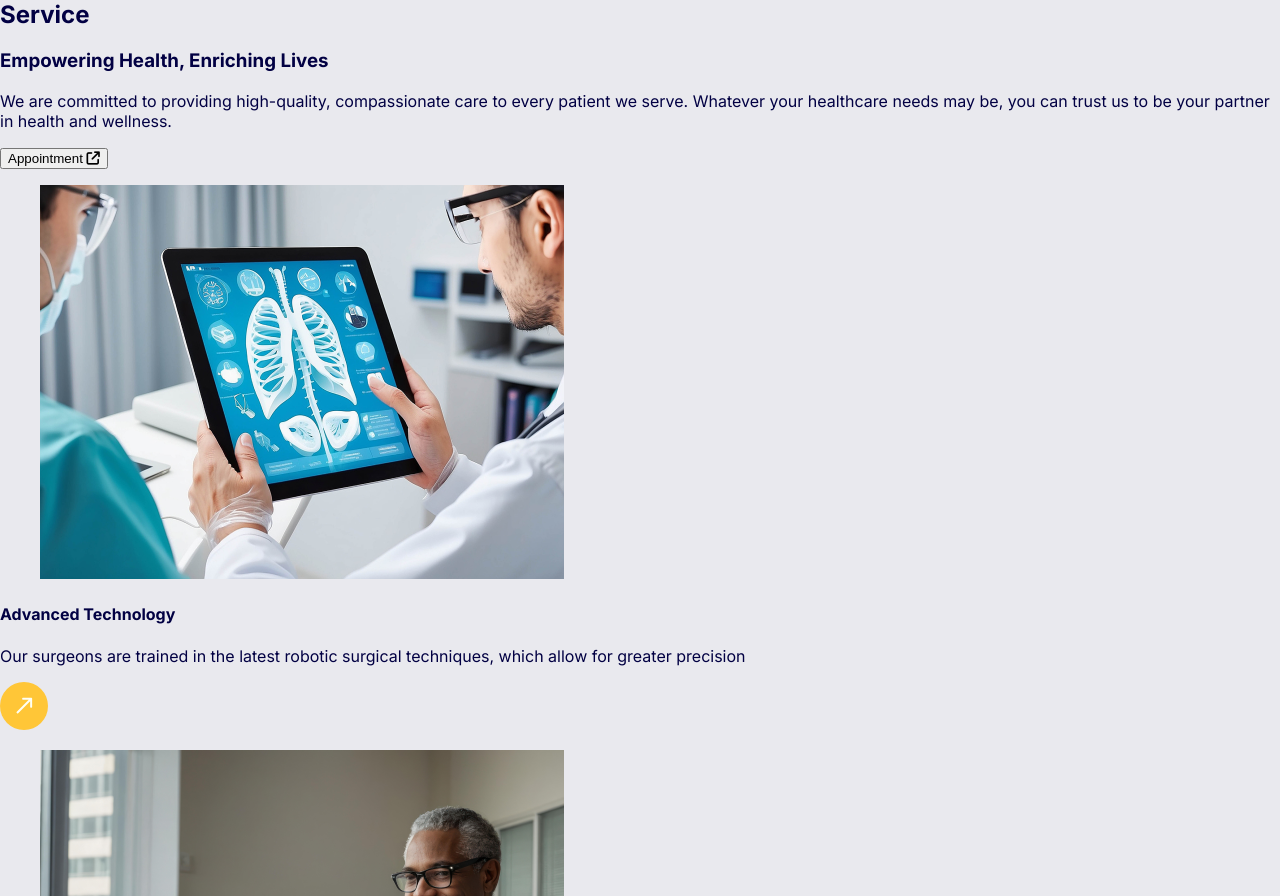
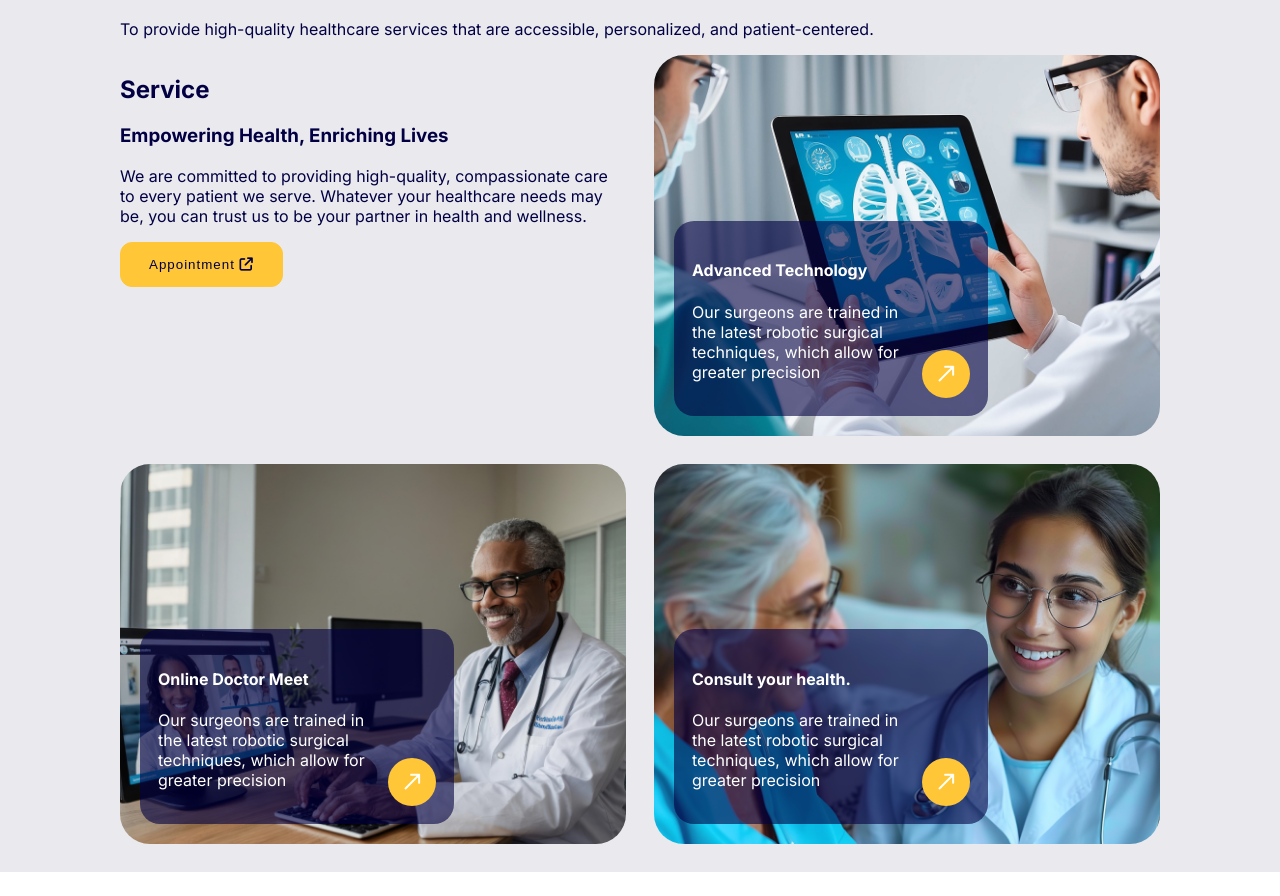
Before and after one commit to nazmul-nhb/health-care-landing-page, a plain HTML site: page index.html in a window 1280 px wide. Shown: the part 1904-2800 px from the top of the page. After the commit the page ends 2776 px from the top, so only its background shows below. Drawn offline with Linux system fonts and the light colour scheme.

Commit message:
designed services cards

```diff
--- a/index.html
+++ b/index.html
@@ -42,19 +42,19 @@
                 <!-- satisfaction -->
                 <div class="stats-section">
                     <h3 class="stats-number">90%</h3>
-                    <p class="stats-descriptio">
+                    <p class="stats-description">
                         Patient satisfaction rate, reflecting our commitment.
                     </p>
                     <div class="pie"></div>
                 </div>
 
-                <div class="">
-                    <h2>Comprehensive Care for Every Patient</h2>
+                <div class="middle-stats-container">
+                    <h2 class="mid-stats-title">Comprehensive Care <br> for Every Patient</h2>
                     <div class="middle-stats">
                         <!-- certified doctors -->
                         <div class="stats-section">
                             <h3 class="stats-number">500+</h3>
-                            <p class="stats-descriptio">
+                            <p class="stats-description">
                                 Board-certified doctors
                             </p>
                             <figure>
@@ -64,7 +64,7 @@
                         <!-- patients stats -->
                         <div class="stats-section">
                             <h3 class="stats-number">4.8 <i class="fa-solid fa-star yellow"></i> </h3>
-                            <p class="stats-descriptio">
+                            <p class="stats-description">
                                 Over 20,000 Patient
                             </p>
                             <figure>
@@ -74,7 +74,7 @@
                         <!-- money spent -->
                         <div class="stats-section">
                             <h3 class="stats-number">$5000</h3>
-                            <p class="stats-descriptio">
+                            <p class="stats-description">
                                 Money spend for poor patient
                             </p>
                             <figure>
@@ -86,7 +86,7 @@
 
                 <div class="stats-section">
                     <h3 class="stats-number">50+</h3>
-                    <p class="stats-descriptio">
+                    <p class="stats-description">
                         Free video lesson for patient
                     </p>
                     <figure>
@@ -97,10 +97,10 @@
         </section>
 
         <!-- who we are -->
-        <section>
-            <div>
+        <section class="solutions">
+            <div class="left-solutions">
                 <h2>Who we are</h2>
-                <h3>We Help To Get Solutions</h3>
+                <h3 class="common-heading">We Help To Get Solutions</h3>
                 <p>
                     We are proud to be a trusted healthcare provider in our community, and we look forward to serving
                     you and your family with excellence, integrity, and compassion. Your health is our priority, and we
@@ -112,11 +112,11 @@
                 </p>
                 <button class="button-common">Learn more <i class="fa-solid fa-arrow-up-right-from-square"></i></button>
             </div>
-            <div>
+            <div class="right-solutions">
                 <figure>
                     <img src="./src/images/help.png" alt="Our mission is simple">
                 </figure>
-                <div>
+                <div class="mission-banner">
                     <h4>Our mission is simple</h4>
                     <p>
                         To provide high-quality healthcare services that are accessible, personalized, and
@@ -128,10 +128,10 @@
 
         <!-- Service -->
         <section>
-            <div>
-                <div>
+            <div class="service-row">
+                <div class="card-container">
                     <h2>Service</h2>
-                    <h3>Empowering Health, Enriching Lives</h3>
+                    <h3 class="common-heading">Empowering Health, Enriching Lives</h3>
                     <p>
                         We are committed to providing high-quality, compassionate care to every patient we serve.
                         Whatever
@@ -141,54 +141,48 @@
                     <button class="button-common">Appointment <i
                             class="fa-solid fa-arrow-up-right-from-square"></i></button>
                 </div>
-                <div>
-                    <figure>
-                        <img src="./src/images/adv-tech.png" alt="Advanced Technology">
-                    </figure>
-                    <div>
+                <div class="card-container">
+                    <img src="./src/images/adv-tech.png" alt="Advanced Technology">
+                    <div class="bg-trans-blue">
                         <h4>Advanced Technology</h4>
                         <p>
                             Our surgeons are trained in the latest robotic surgical techniques, which allow for greater
                             precision
                         </p>
-                        <img src="./src/images/arrow-corner.svg" alt="Button">
+                        <img class="arrow-icon" src="./src/images/arrow-corner.svg" alt="Button">
                     </div>
                 </div>
             </div>
-            <div>
-                <div>
-                    <figure>
-                        <img src="./src/images/online-doctor.png" alt="Online Doctor Meet">
-                    </figure>
-                    <div>
+            <div class="service-row">
+                <div class="card-container">
+                    <img src="./src/images/online-doctor.png" alt="Online Doctor Meet">
+                    <div class="bg-trans-blue">
                         <h4>Online Doctor Meet</h4>
                         <p>
                             Our surgeons are trained in the latest robotic surgical techniques, which allow for greater
                             precision
                         </p>
-                        <img src="./src/images/arrow-corner.svg" alt="Button">
+                        <img class="arrow-icon" src="./src/images/arrow-corner.svg" alt="Button">
                     </div>
                 </div>
-                <div>
-                    <figure>
-                        <img src="./src/images/consult.png" alt="Consultancy your health">
-                    </figure>
-                    <div>
-                        <h4>Consultancy your health</h4>
+                <div class="card-container">
+                    <img src="./src/images/consult.png" alt="Consult your health.">
+                    <div class="bg-trans-blue">
+                        <h4>Consult your health.</h4>
                         <p>
                             Our surgeons are trained in the latest robotic surgical techniques, which allow for greater
                             precision
                         </p>
-                        <img src="./src/images/arrow-corner.svg" alt="Button">
+                        <img class="arrow-icon" src="./src/images/arrow-corner.svg" alt="Button">
                     </div>
                 </div>
             </div>
         </section>
 
         <!-- Testimonial -->
-         <section>
+        <section>
 
-         </section>
+        </section>
     </main>
 
     <footer>
--- a/src/styles/styles.css
+++ b/src/styles/styles.css
@@ -7,6 +7,7 @@
 /* Variables */
 :root {
     --doc: #020043;
+    --yellow: #ffc637;
 }
 
 body {
@@ -18,6 +19,8 @@ body {
 
 main {
     background-color: #e9e9ee;
+    padding: 0 120px;
+    margin: 0 auto;
 }
 
 /* styles for the header part */
@@ -27,7 +30,7 @@ header.background {
     background-repeat: no-repeat;
     background-size: cover; */
     position: relative;
-    padding: 56px 120px;
+    padding: 40px 120px 56px;
     letter-spacing: 1px;
 }
 
@@ -37,7 +40,7 @@ header.background {
     left: 0;
     width: 100%;
     height: 100%;
-background: linear-gradient(179.57deg,
+    background: linear-gradient(179.57deg,
             rgba(0, 193, 157, 0) 15%,
             /* Light color */
             rgba(2, 0, 67, 0.47) 65%,
@@ -107,13 +110,15 @@ button.appointment:hover {
 /* Stats Section */
 
 #stats {
-    padding: 0 120px 80px;
+    padding: 0 0 80px;
     margin: 0 auto;
 }
 
 .stats-number {
     font-size: 2.5rem;
     font-weight: 600 !important;
+    padding: 0 !important;
+    margin: 0 !important;
 }
 
 .pie {
@@ -144,3 +149,91 @@ button.appointment:hover {
     border-radius: 24px;
     padding: 20px;
 }
+
+.stats-section,
+.middle-stats-container {
+    flex-shrink: 1;
+}
+
+.mid-stats-title {
+    font-size: 3rem;
+    text-align: center;
+}
+
+.stats-section {
+    display: flex;
+    flex-direction: column;
+    gap: 2px;
+}
+
+.stats-description {
+    font-size: 0.875rem;
+}
+
+/* Who we are section */
+
+
+
+/* Service Section */
+
+.card-container {
+    position: relative;
+    width: 100%;
+    margin-bottom: 28px;
+}
+
+.card-container>img {
+    width: 100%;
+    display: block;
+    border-radius: 30px;
+}
+
+.service-row {
+    display: flex;
+    justify-content: space-between;
+    gap: 28px;
+}
+
+.bg-trans-blue {
+    position: absolute;
+    background: rgba(2, 0, 67, 0.6);
+    bottom: 20px;
+    left: 20px;
+    color: white;
+    padding: 18px;
+    border-radius: 20px;
+    width: 55%;
+}
+
+.bg-trans-blue p {
+    width: 80%;
+}
+
+.arrow-icon {
+    cursor: pointer;
+    position: absolute;
+    right: 18px;
+    bottom: 18px;
+}
+
+.arrow-icon:hover {
+    transform: scale(1.10);
+    transition: all 0.5s ease-in-out;
+}
+
+.button-common {
+    padding: 14px 28px;
+    cursor: pointer;
+    background-color: var(--yellow);
+    border: 1px solid var(--yellow);
+    border-radius: 12px;
+    color: var(--doc);
+    font-weight: 500;
+    letter-spacing: 1px;
+}
+
+.button-common:hover {
+    color: var(--yellow);
+    background-color: transparent;
+    transition: all 0.5s ease-in-out;
+}
```
